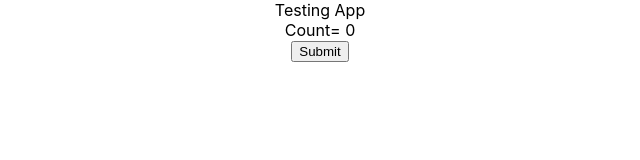
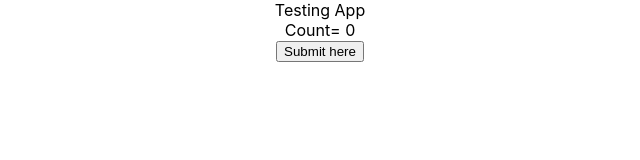
Before and after one commit to sagar-samanta-dignizant/google-analatics-test, a React (Create React App) app: page / in a window 1280 px wide. Shown: the top 160 px of the page, without its empty margins (320-960 px from the left). Built offline with nearby package versions, Linux system fonts and the light colour scheme.

Commit message:
second 2 commit

```diff
--- a/src/App.js
+++ b/src/App.js
@@ -10,7 +10,7 @@ function App() {
     <div className="App" style={{ dislapy: 'flex' }}>
       <div>Testing App</div>
       <div>Count= {count}</div>
-      <button onClick={() => hanldleClick()}>Submit</button>
+      <button onClick={() => hanldleClick()}>Submit here</button>
     </div>
   );
 }
```
